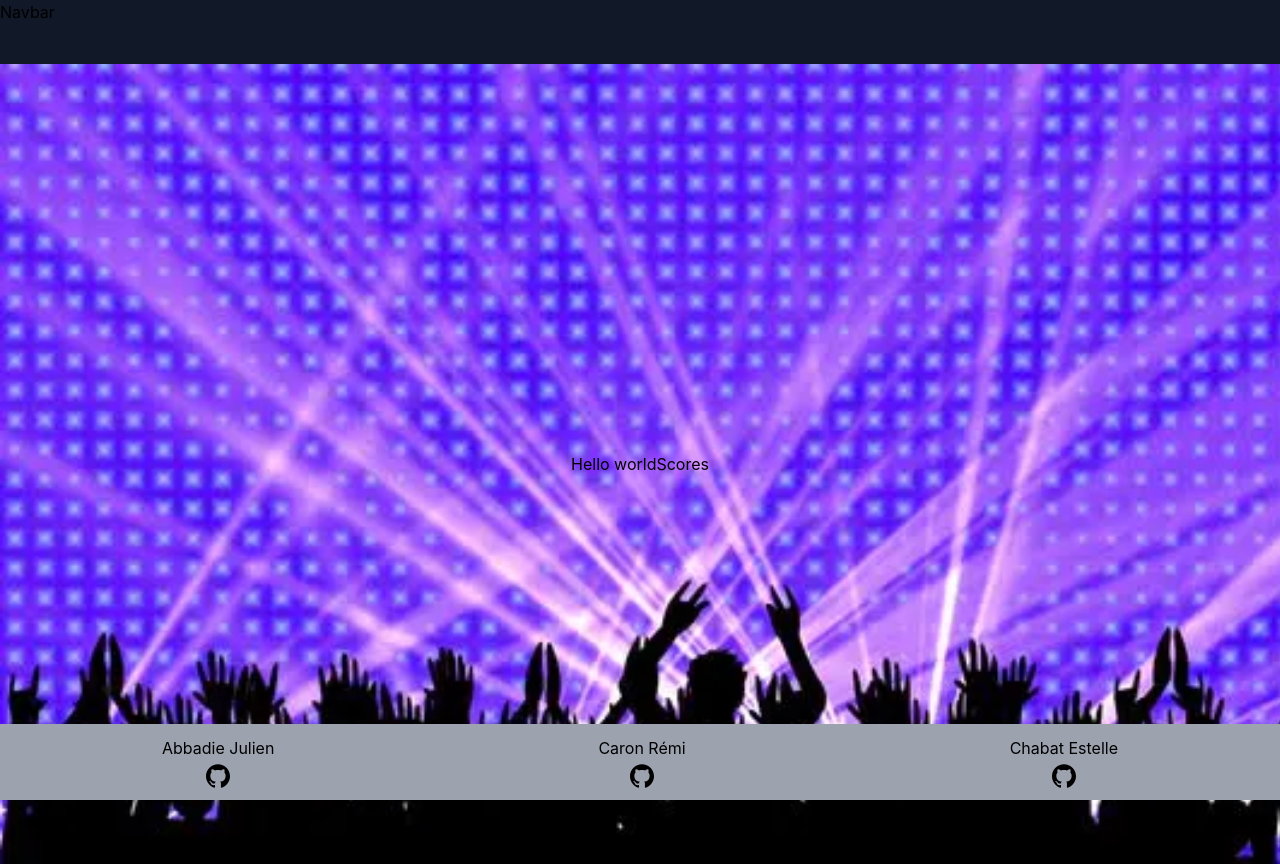
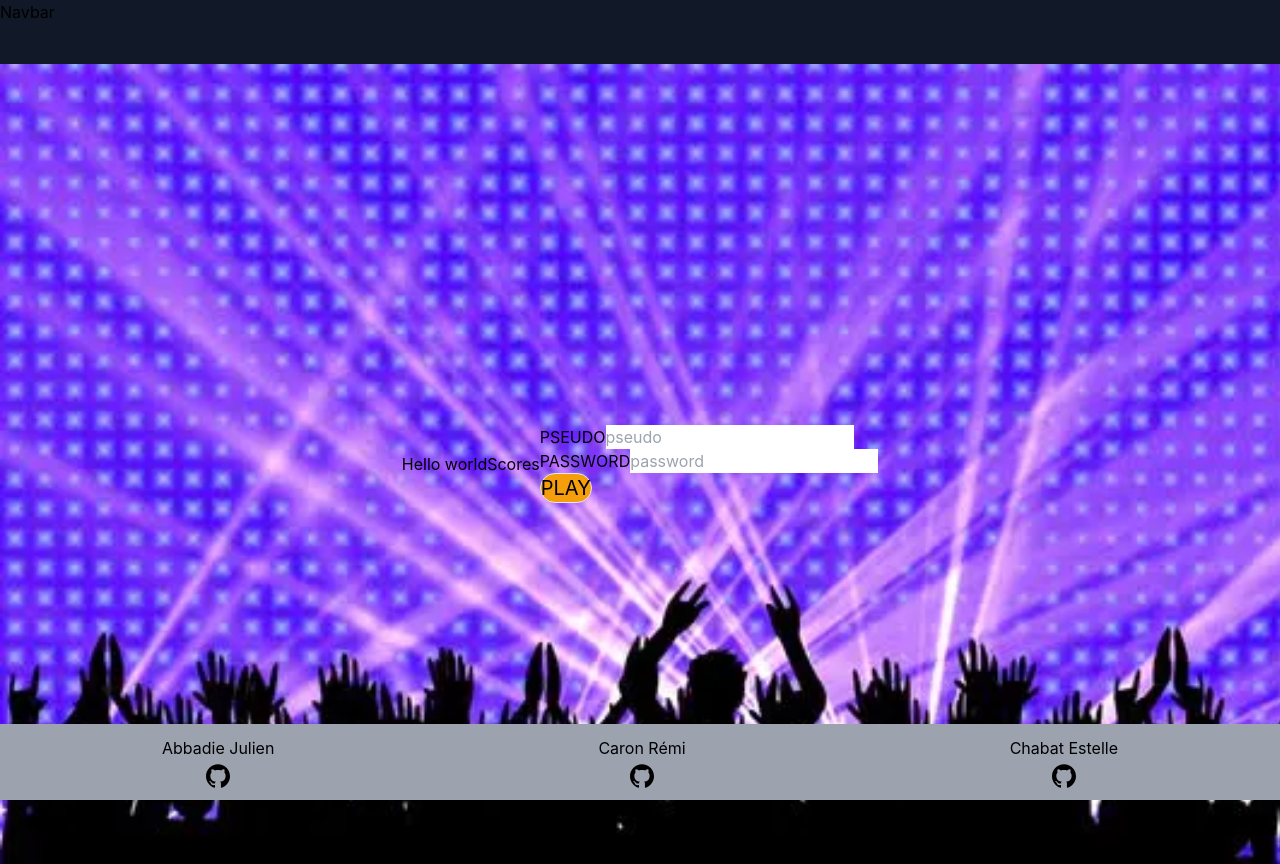
Before and after one commit to Chabelle78/blindtest, a React (Vite) app in the folder hackhathon/: page / in a window 1280 px wide. Built offline with nearby package versions, Linux system fonts and the light colour scheme.

Commit message:
Login Form done with hook form

```diff
--- a/hackhathon/package.json
+++ b/hackhathon/package.json
@@ -7,9 +7,11 @@
     "serve": "vite preview"
   },
   "dependencies": {
+    "@hookform/error-message": "^2.0.0",
     "nodemon": "^2.0.7",
     "react": "^17.0.0",
-    "react-dom": "^17.0.0"
+    "react-dom": "^17.0.0",
+    "react-hook-form": "^7.5.2"
   },
   "devDependencies": {
     "@vitejs/plugin-react-refresh": "^1.3.1",
--- a/hackhathon/src/App.jsx
+++ b/hackhathon/src/App.jsx
@@ -7,6 +7,7 @@ function App() {
   return (
     <div className="flex flex-col">
       <Navbar />
+
       <Main />
       <Footer />
     </div>
--- /dev/null
+++ b/hackhathon/src/components/Form/LoginForm.jsx
@@ -0,0 +1,70 @@
+import React, { useEffect } from "react";
+import { useForm } from "react-hook-form";
+import { ErrorMessage } from "@hookform/error-message";
+
+export default function LoginForm() {
+  const {
+    register,
+    reset,
+    handleSubmit,
+
+    formState: { errors },
+  } = useForm();
+
+  const onSubmit = (data) => {
+    console.log(data);
+    console.log("jesubmite");
+
+    reset();
+  };
+
+  return (
+    <div>
+      <form action="submit" onSubmit={handleSubmit(onSubmit)} action="">
+        <div>
+          <label htmlFor="pseudo" className="">
+            PSEUDO
+          </label>
+          <input
+            type="text"
+            placeholder="pseudo"
+            name="pseudo"
+            id="pseudo"
+            {...register("pseudo", {
+              required: "This is required to play",
+              minLength: {
+                value: 3,
+                message: "Please enter min 3 letters",
+              },
+            })}
+          />
+          <ErrorMessage errors={errors} name="pseudo" />
+        </div>
+        <div>
+          <label htmlFor="password">PASSWORD</label>
+          <input
+            type="password"
+            name="password"
+            placeholder="password"
+            id="password"
+            {...register("password", {
+              required: "This is required to play",
+              minLength: {
+                value: 3,
+                message: "Please enter min 3 letters",
+              },
+            })}
+          />
+          <ErrorMessage errors={errors} name="password" />
+        </div>
+        <button
+          type="submit"
+          // disabled={!isDirty || !isValid}
+          className="border rounded-full text-xl bg-yellow-500"
+        >
+          PLAY
+        </button>
+      </form>
+    </div>
+  );
+}
--- a/hackhathon/src/components/Main/Main.jsx
+++ b/hackhathon/src/components/Main/Main.jsx
@@ -2,7 +2,8 @@ import React from "react";
 import Game from "../Game/Game";
 import Scores from "../Scores/Scores";
 import Upload from "../Upload/Upload";
-import './Main.css'
+import LoginForm from "../Form/LoginForm";
+import "./Main.css";
 
 export default function Main() {
   return (
@@ -11,6 +12,7 @@ export default function Main() {
       <Scores />
       <Game />
       <Upload />
+      <LoginForm />
     </div>
   );
 }
```
Also changed, not shown: 1 other file (tests, documents, lock files or other folders).
